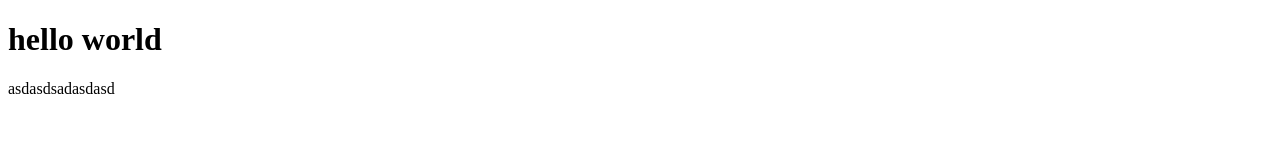
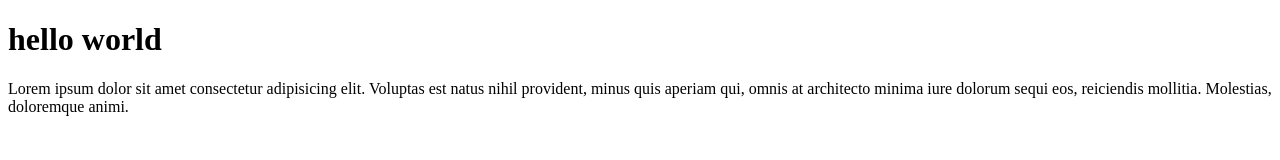
Before and after one commit to kadekeva13/github-test, a plain HTML site: page index.html in a window 1280 px wide. Drawn offline with Linux system fonts and the light colour scheme.

Commit message:
add: lorem

```diff
--- a/index.html
+++ b/index.html
@@ -7,6 +7,6 @@
 </head>
 <body>
     <h1>hello world</h1>
-    asdasdsadasdasd
+    <p>Lorem ipsum dolor sit amet consectetur adipisicing elit. Voluptas est natus nihil provident, minus quis aperiam qui, omnis at architecto minima iure dolorum sequi eos, reiciendis mollitia. Molestias, doloremque animi.</p>
 </body>
 </html>
```
